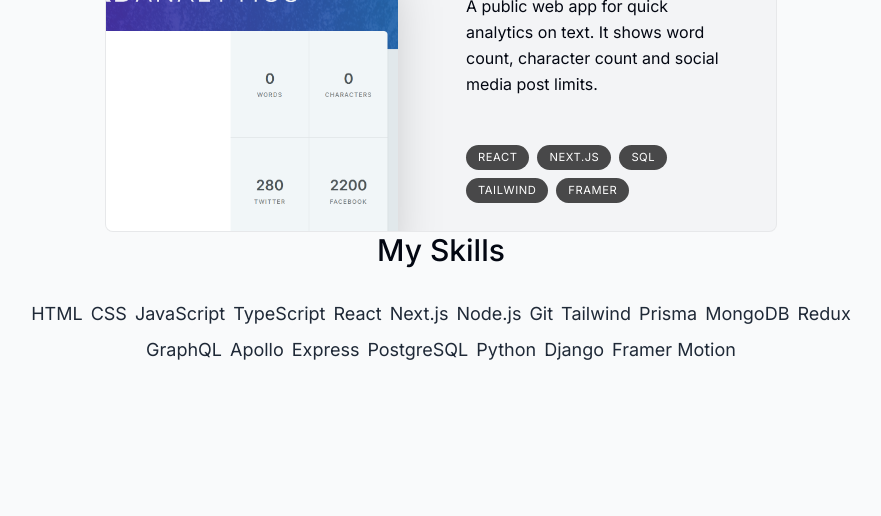
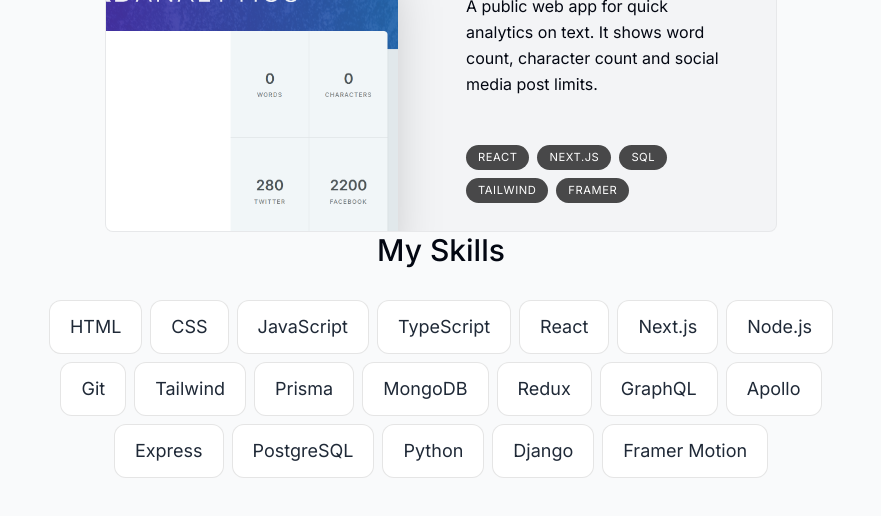
Before and after one commit to ruben-arcos/rubenarcos, a Next.js app: page / in a window 1280 px wide. Shown: the part 2466-2982 px from the top of the page, without its empty margins (199-1080 px from the left). Built offline with nearby package versions, Linux system fonts and the light colour scheme.

Commit message:
styled the li

```diff
--- a/components/Skills.tsx
+++ b/components/Skills.tsx
@@ -8,7 +8,7 @@ export default function Skills() {
       <SectionHeading>my skills</SectionHeading>
       <ul className="flex flex-wrap justify-center gap-2 text-lg text-gray-800">
         {skillsData.map((skill, index) => (
-          <li key={index}>{skill}</li>
+          <li key={index} className="bg-white border border-black/[0.1] rounded-xl px-5 py-3">{skill}</li>
         ))}
       </ul>
     </section>
```
